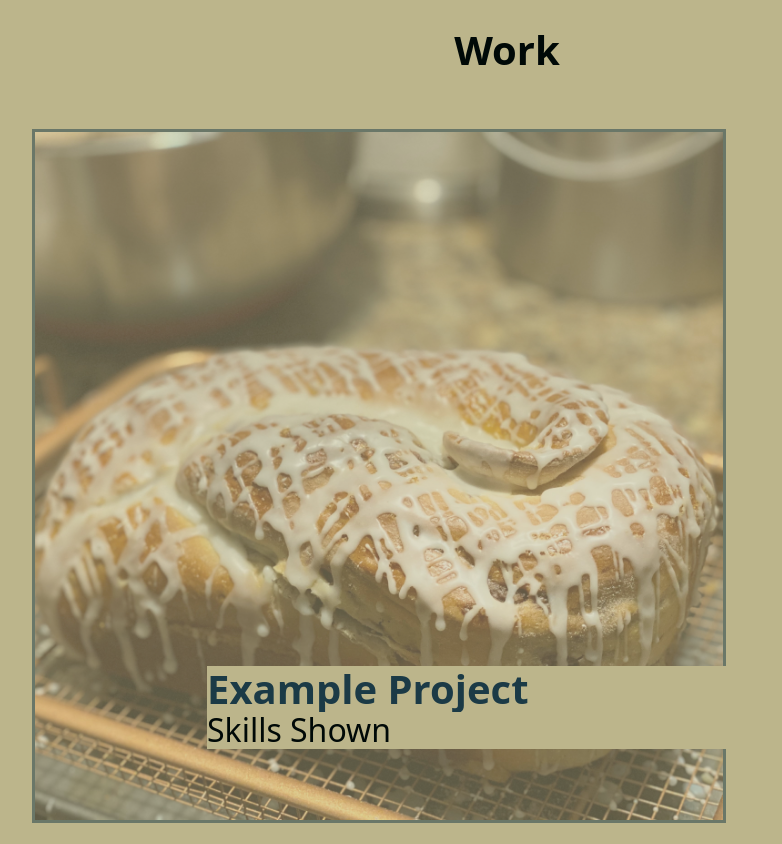
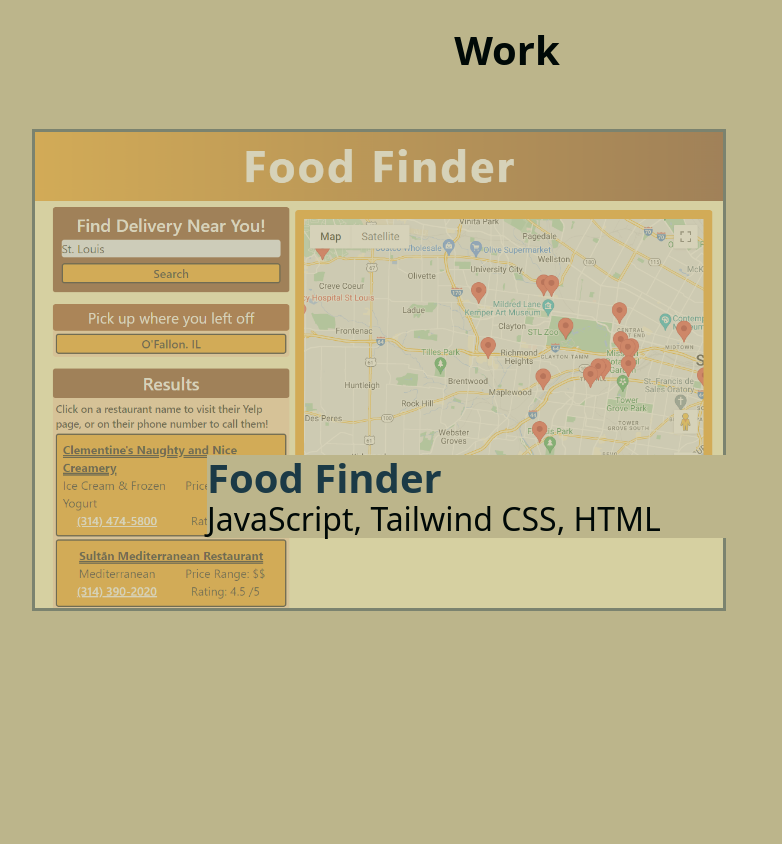
Before and after one commit to eabaynes/Web-Portfolio, a website built with Vite: page index.html in a window 1280 px wide. Shown: the part 680-1524 px from the top of the page, 133-915 px from the left. Built offline with nearby package versions, Linux system fonts and the light colour scheme.

Commit message:
Add Food Finder to projects

```diff
--- a/assets/style.css
+++ b/assets/style.css
@@ -88,7 +88,7 @@ h2 {
 .main-example-img {
   width: 99%;
   border: #1b3a46 1px solid;
-  opacity: 0.5;
+  opacity: 0.4;
 }
 
 /* changes opacity when hovering over image */
--- a/index.html
+++ b/index.html
@@ -47,13 +47,15 @@
         <h2 id="work">Work</h2>
         <div class="work">
         <section class="main-example-project">
-          <img
+          <a href="https://63857389528963204b4dc037--startling-biscuit-4e7633.netlify.app/" target="_blank" rel="noopener">
+            <img
             class="main-example-img"
-            src="assets/images/povitica-loaf.jpg"
-            alt="Loaf of Bread"
-          />
-          <h3 class="main-project-title">Example Project</h3>
-          <p class="main-project-skills">Skills Shown</p>
+            src="assets/images/Food-Finder-Mock-Up.png"
+            alt="Screenshot of web application"
+            />
+          </a>
+          <h3 class="main-project-title">Food Finder</h3>
+          <p class="main-project-skills">JavaScript, Tailwind CSS, HTML</p>
         </section>
         <div class="other-projects">
           <div class="second=project">
```
Also changed, not shown: assets/images/Food-Finder-Mock-Up.png (added).
